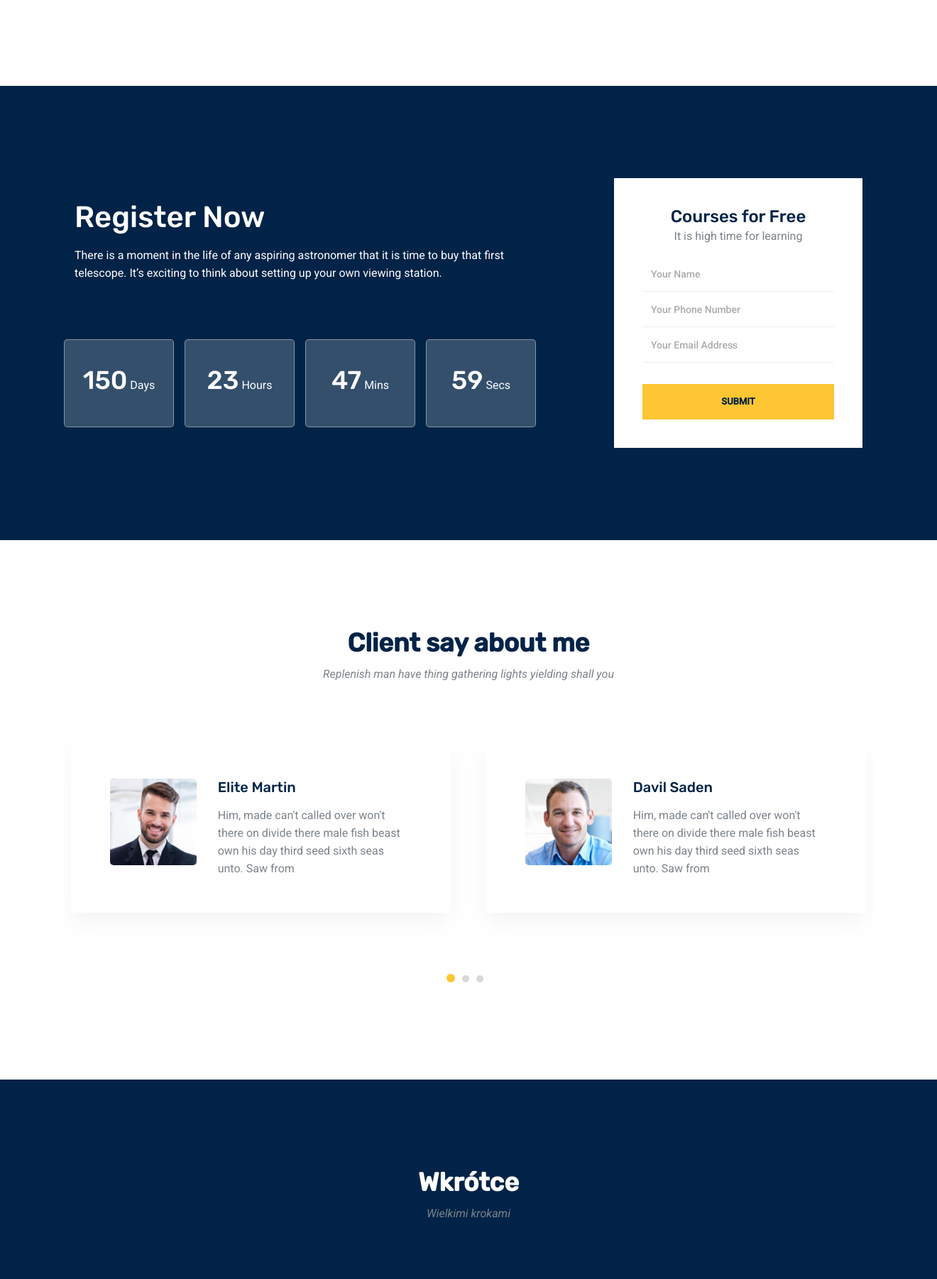
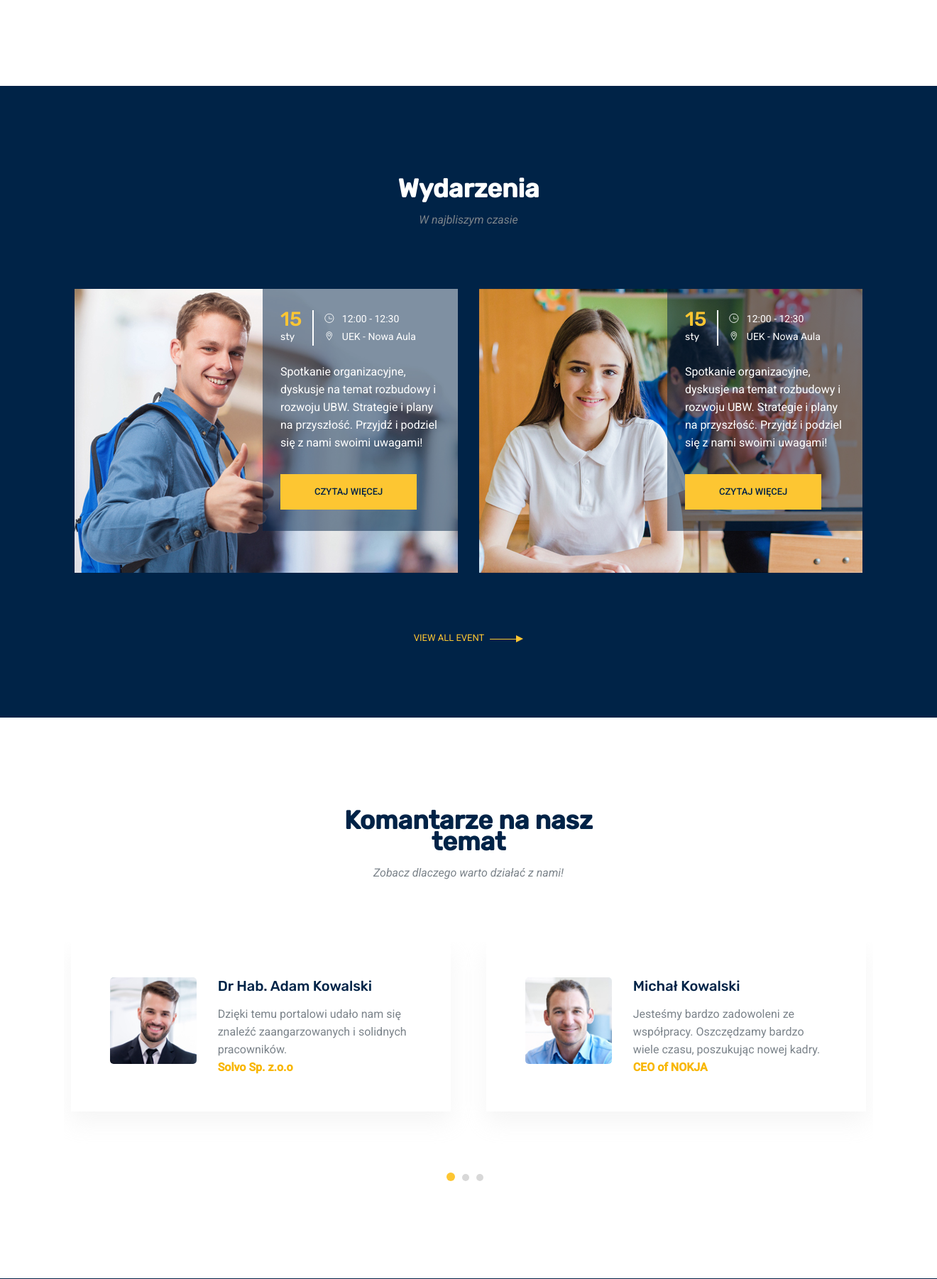
Before and after one commit to KacperMo/UBW, a PHP site: page / in a window 1320 px wide. Shown: the part 2252-4054 px from the top of the page at 71% size. Run offline with PHP 8.4, Linux system fonts and the light colour scheme; some libraries are stand-ins or nearby versions.

Commit message:
Little work small fixes

```diff
--- a/connect.php
+++ b/connect.php
@@ -1,7 +1,7 @@
 <?php
 	$host = "localhost";
-	$db_user = "root";
-	$db_password = "";
+	$db_user = "UBW_user";
+	$db_password = "5LZfxQdNEon9TJcm";
 	$db_name = "UBW";
 
 	$polaczenie = @new mysqli($host, $db_user, $db_password, $db_name);
@@ -9,7 +9,7 @@
 
 	 try {
 
-        $pdo = new PDO('mysql:host=localhost;dbname=UBW;encoding=utf8', 'root', '');
+        $pdo = new PDO('mysql:host=localhost; dbname=UBW; encoding=utf8', 'UBW_user', '5LZfxQdNEon9TJcm');
         $pdo->setAttribute(PDO::ATTR_ERRMODE, PDO::ERRMODE_EXCEPTION);
         $pdo->setAttribute( PDO::ATTR_DEFAULT_FETCH_MODE, PDO::FETCH_ASSOC );
     } catch( PDOException $e ) {
--- a/fotter.php
+++ b/fotter.php
@@ -75,10 +75,10 @@
           </div>
         </div>
         <div class="row footer-bottom d-flex justify-content-between">
-          <p class="col-lg-8 col-sm-12 footer-text m-0 text-white">
+          <p class="col-lg-8 col-sm-12 footer-text m-0 text-white" style="font-size:1px;">
             <!-- Link back to Colorlib can't be removed. Template is licensed under CC BY 3.0. -->
-Copyright &copy;<script>document.write(new Date().getFullYear());</script> All rights reserved | This template is made with <i class="ti-heart" aria-hidden="true"></i> by <a href="https://colorlib.com" target="_blank">Colorlib</a>
-<!-- Link back to Colorlib can't be removed. Template is licensed under CC BY 3.0. -->
+            Copyright &copy;<script>document.write(new Date().getFullYear());</script> All rights reserved | This template is made with <i class="ti-heart" aria-hidden="true"></i> by <a href="https://colorlib.com" target="_blank">Colorlib</a>
+            <!-- Link back to Colorlib can't be removed. Template is licensed under CC BY 3.0. -->
           </p>
           <div class="col-lg-4 col-sm-12 footer-social">
             <a href="#"><i class="ti-facebook"></i></a>
--- a/index.php
+++ b/index.php
@@ -203,81 +203,84 @@
     </div>
     <!--================ End Popular Courses Area =================-->
 
-    <!--================ Start Registration Area =================-->
-    <div class="section_gap registration_area">
+     <!--================ Start Events Area =================-->
+     <div class="events_area">
       <div class="container">
-        <div class="row align-items-center">
-          <div class="col-lg-7">
-            <div class="row clock_sec clockdiv" id="clockdiv">
-              <div class="col-lg-12">
-                <h1 class="mb-3">Register Now</h1>
+        <div class="row justify-content-center">
+          <div class="col-lg-5">
+            <div class="main_title">
+              <h2 class="mb-3 text-white">Wydarzenia</h2>
+              <p>
+                W najbliszym czasie
+              </p>
+            </div>
+          </div>
+        </div>
+        <div class="row">
+          <div class="col-lg-6 col-md-6">
+            <div class="single_event position-relative">
+              <div class="event_thumb">
+                <img src="img/event/e1.jpg" alt="" />
+              </div>
+              <div class="event_details">
+                <div class="d-flex mb-4">
+                  <div class="date"><span>15</span> sty</div>
+
+                  <div class="time-location">
+                    <p>
+                      <span class="ti-time mr-2"></span> 12:00  - 12:30
+                    </p>
+                    <p>
+                      <span class="ti-location-pin mr-2"></span> UEK - Nowa Aula
+                    </p>
+                  </div>
+                </div>
                 <p>
-                  There is a moment in the life of any aspiring astronomer that
-                  it is time to buy that first telescope. It’s exciting to think
-                  about setting up your own viewing station.
+                  Spotkanie organizacyjne, dyskusje na temat rozbudowy i rozwoju UBW.
+                    Strategie i plany na przyszłość. Przyjdź i podziel się z nami swoimi uwagami!
                 </p>
-              </div>
-              <div class="col clockinner1 clockinner">
-                <h1 class="days">150</h1>
-                <span class="smalltext">Days</span>
-              </div>
-              <div class="col clockinner clockinner1">
-                <h1 class="hours">23</h1>
-                <span class="smalltext">Hours</span>
-              </div>
-              <div class="col clockinner clockinner1">
-                <h1 class="minutes">47</h1>
-                <span class="smalltext">Mins</span>
-              </div>
-              <div class="col clockinner clockinner1">
-                <h1 class="seconds">59</h1>
-                <span class="smalltext">Secs</span>
+                <a href="#" class="primary-btn rounded-0 mt-3">Czytaj więcej</a>
               </div>
             </div>
           </div>
-          <div class="col-lg-4 offset-lg-1">
-            <div class="register_form">
-              <h3>Courses for Free</h3>
-              <p>It is high time for learning</p>
-              <form
-                class="form_area"
-                id="myForm"
-                action="mail.php"
-                method="post"
-              >
-                <div class="row">
-                  <div class="col-lg-12 form_group">
-                    <input
-                      name="name"
-                      placeholder="Your Name"
-                      required=""
-                      type="text"
-                    />
-                    <input
-                      name="name"
-                      placeholder="Your Phone Number"
-                      required=""
-                      type="tel"
-                    />
-                    <input
-                      name="email"
-                      placeholder="Your Email Address"
-                      pattern="[A-Za-z0-9._%+-]+@[A-Za-z0-9.-]+\.[A-Za-z]{1,63}$"
-                      required=""
-                      type="email"
-                    />
-                  </div>
-                  <div class="col-lg-12 text-center">
-                    <button class="primary-btn">Submit</button>
+          <div class="col-lg-6 col-md-6">
+            <div class="single_event position-relative">
+              <div class="event_thumb">
+                <img src="img/event/e2.jpg" alt="" />
+              </div>
+              <div class="event_details">
+                <div class="d-flex mb-4">
+                  <div class="date"><span>15</span> sty</div>
+
+                  <div class="time-location">
+                    <p>
+                      <span class="ti-time mr-2"></span> 12:00  - 12:30
+                    </p>
+                    <p>
+                      <span class="ti-location-pin mr-2"></span> UEK - Nowa Aula
+                    </p>
                   </div>
                 </div>
-              </form>
+                <p>
+                  Spotkanie organizacyjne, dyskusje na temat rozbudowy i rozwoju UBW.
+                    Strategie i plany na przyszłość. Przyjdź i podziel się z nami swoimi uwagami!
+                </p>
+                <a href="#" class="primary-btn rounded-0 mt-3">Czytaj więcej</a>
+              </div>
+            </div>
+          </div>
+
+          <div class="col-lg-12">
+            <div class="text-center pt-lg-5 pt-3">
+              <a href="#" class="event-link">
+                View All Event <img src="img/next.png" alt="" />
+              </a>
             </div>
           </div>
         </div>
       </div>
     </div>
-    <!--================ End Registration Area =================-->
+    <!--================ End Events Area =================-->
 
           <!--================ Start Testimonial Area =================-->
     <div class="testimonial_area section_gap">
@@ -285,9 +288,9 @@
         <div class="row justify-content-center">
           <div class="col-lg-5">
             <div class="main_title">
-              <h2 class="mb-3">Client say about me</h2>
+              <h2 class="mb-3">Komantarze na nasz temat</h2>
               <p>
-                Replenish man have thing gathering lights yielding shall you
+                Zobacz dlaczego warto działać z nami!
               </p>
             </div>
           </div>
@@ -302,11 +305,11 @@
                 </div>
                 <div class="col-lg-8">
                   <div class="testi_text">
-                    <h4>Elite Martin</h4>
+                    <h4>dr Hab. Adam Kowalski</h4>
                     <p>
-                      Him, made can't called over won't there on divide there
-                      male fish beast own his day third seed sixth seas unto.
-                      Saw from
+                      Dzięki temu portalowi udało nam się znaleźć zaangarzowanych i solidnych pracowników.
+                      <br>
+                      <b>Solvo Sp. z.o.o</b>
                     </p>
                   </div>
                 </div>
@@ -319,11 +322,11 @@
                 </div>
                 <div class="col-lg-8">
                   <div class="testi_text">
-                    <h4>Davil Saden</h4>
+                    <h4> Michał Kowalski</h4>
                     <p>
-                      Him, made can't called over won't there on divide there
-                      male fish beast own his day third seed sixth seas unto.
-                      Saw from
+                      Jesteśmy bardzo zadowoleni ze współpracy.
+                      Oszczędzamy bardzo wiele czasu, poszukując nowej kadry.
+                      <b> CEO of NOKJA</b>
                     </p>
                   </div>
                 </div>
@@ -403,84 +406,7 @@
     </div>
     <!--================ End Testimonial Area =================-->
 
-    <!--================ Start Events Area =================-->
-    <div class="events_area">
-      <div class="container">
-        <div class="row justify-content-center">
-          <div class="col-lg-5">
-            <div class="main_title">
-              <h2 class="mb-3 text-white">Wkrótce</h2>
-              <p>
-                Wielkimi krokami
-              </p>
-            </div>
-          </div>
-        </div>
-        <div class="row">
-          <div class="col-lg-6 col-md-6">
-            <div class="single_event position-relative">
-              <div class="event_thumb">
-                <img src="img/event/e1.jpg" alt="" />
-              </div>
-              <div class="event_details">
-                <div class="d-flex mb-4">
-                  <div class="date"><span>15</span> sty</div>
 
-                  <div class="time-location">
-                    <p>
-                      <span class="ti-time mr-2"></span> 12:00  - 12:30
-                    </p>
-                    <p>
-                      <span class="ti-location-pin mr-2"></span> UEK - Nowa Aula
-                    </p>
-                  </div>
-                </div>
-                <p>
-                  Spotkanie organizacyjne, dyskusje na temat rozbudowy i rozwoju UBW.
-                    Strategie i plany na przyszłość. Przyjdź i podziel się z nami swoimi uwagami!
-                </p>
-                <a href="#" class="primary-btn rounded-0 mt-3">Czytaj więcej</a>
-              </div>
-            </div>
-          </div>
-          <div class="col-lg-6 col-md-6">
-            <div class="single_event position-relative">
-              <div class="event_thumb">
-                <img src="img/event/e2.jpg" alt="" />
-              </div>
-              <div class="event_details">
-                <div class="d-flex mb-4">
-                  <div class="date"><span>15</span> sty</div>
-
-                  <div class="time-location">
-                    <p>
-                      <span class="ti-time mr-2"></span> 12:00  - 12:30
-                    </p>
-                    <p>
-                      <span class="ti-location-pin mr-2"></span> UEK - Nowa Aula
-                    </p>
-                  </div>
-                </div>
-                <p>
-                  Spotkanie organizacyjne, dyskusje na temat rozbudowy i rozwoju UBW.
-                    Strategie i plany na przyszłość. Przyjdź i podziel się z nami swoimi uwagami!
-                </p>
-                <a href="#" class="primary-btn rounded-0 mt-3">Czytaj więcej</a>
-              </div>
-            </div>
-          </div>
-
-          <div class="col-lg-12">
-            <div class="text-center pt-lg-5 pt-3">
-              <a href="#" class="event-link">
-                View All Event <img src="img/next.png" alt="" />
-              </a>
-            </div>
-          </div>
-        </div>
-      </div>
-    </div>
-    <!--================ End Events Area =================-->
 
     <?php
     require_once('fotter.php');
```
Also changed, not shown: addsolutions.php (+27 -10 lines), trigers.php (added, +11 -0 lines), 1 other file.
